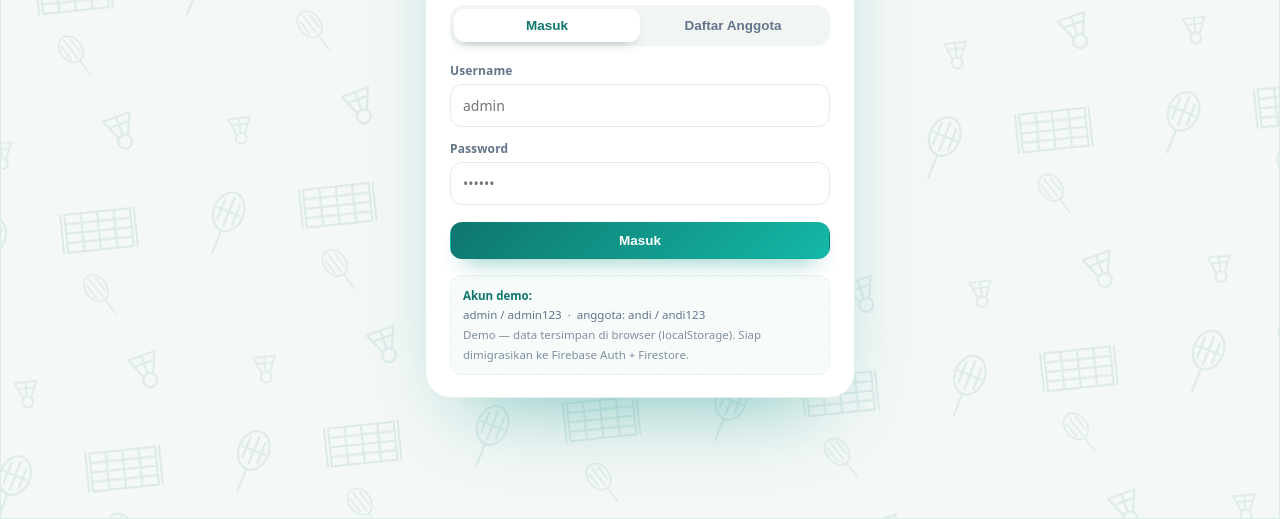
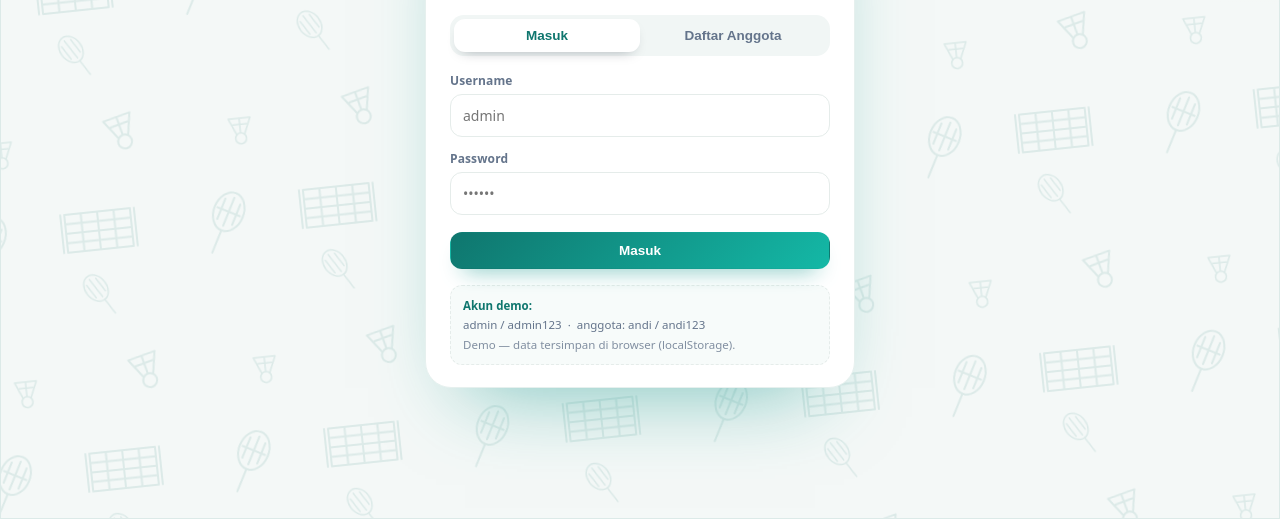
Before and after one commit to ininnawakreatifstudio/mabarbadminton, a plain HTML site: page index.html in a window 1280 px wide. Shown: the part 281-800 px from the top of the page. Drawn offline with Linux system fonts and the light colour scheme.

Commit message:
Update index.html

```diff
--- a/index.html
+++ b/index.html
@@ -529,7 +529,7 @@ function renderLogin(){
       <div class="hint">
         <b>Akun demo:</b><br>
         admin / admin123 &nbsp;·&nbsp; anggota: andi / andi123<br>
-        <span style="opacity:.8">Demo — data tersimpan di browser (localStorage). Siap dimigrasikan ke Firebase Auth + Firestore.</span>
+        <span style="opacity:.8">Demo — data tersimpan di browser (localStorage).</span>
       </div>
     </div>`;
 
```
